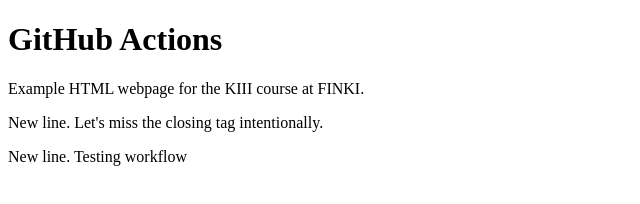
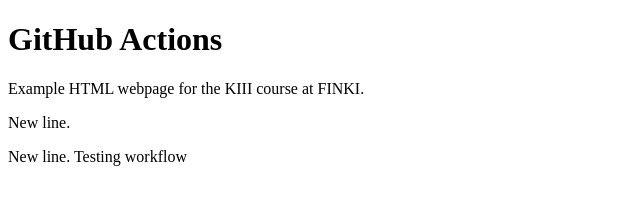
Before and after one commit to DanielaNik/GithubActionsAssignment, a plain HTML site: page index.html in a window 1280 px wide. Shown: the whole page, without its empty margins (0-640 px from the left). Drawn offline with Linux system fonts and the light colour scheme.

Commit message:
New change in index.html

```diff
--- a/index.html
+++ b/index.html
@@ -3,7 +3,7 @@
   <body>
     <h1>GitHub Actions</h1>
     <p>Example HTML webpage for the KIII course at FINKI.</p>
-    <p>New line. Let's miss the closing tag intentionally.</p>
+    <p>New line.</p>
     <p>New line. Testing workflow </p>
   </body>
 </html>
```
